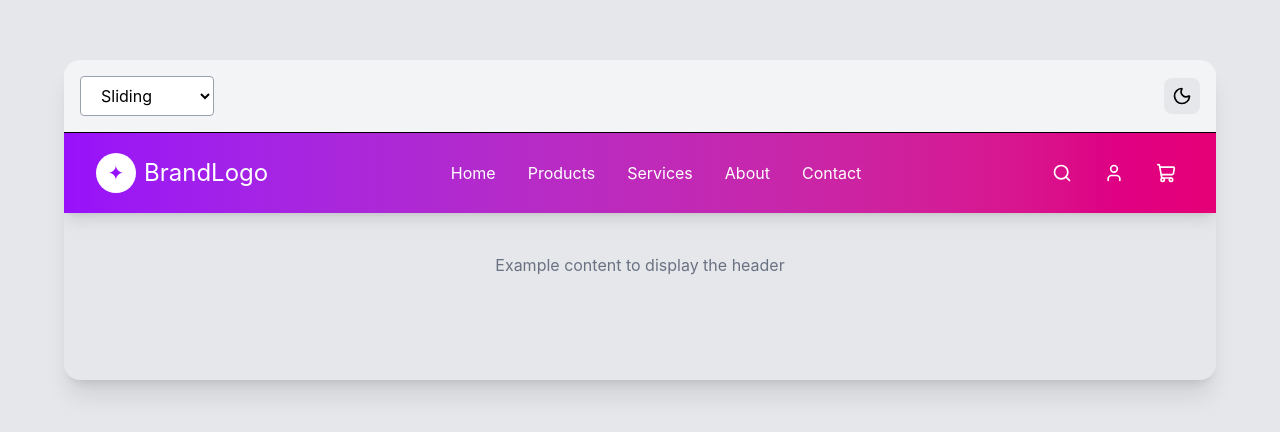
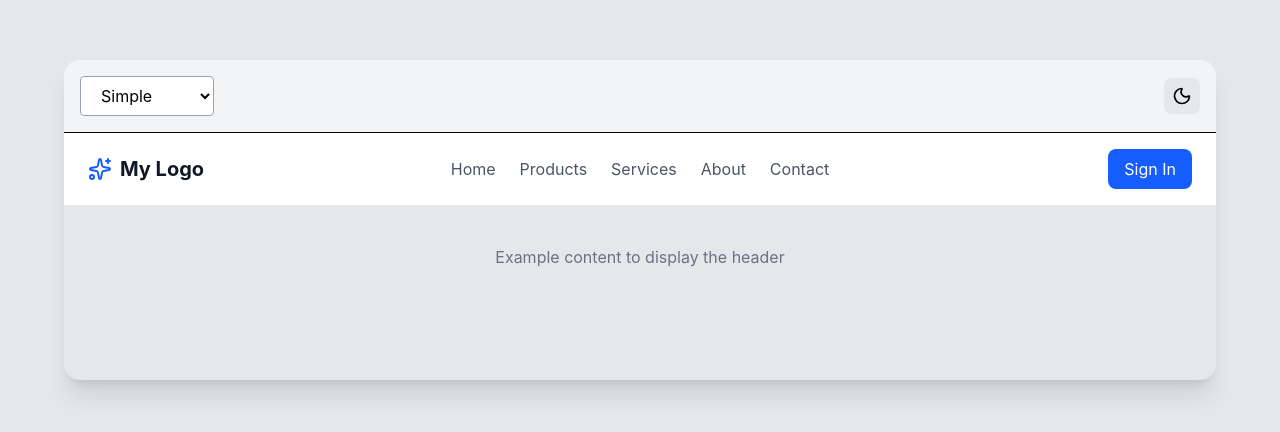
Before and after one commit to faidrn/HeaderLab, a React (Vite) app: page / in a window 1280 px wide. Shown: the part 180-612 px from the top of the page. Built offline with nearby package versions, Linux system fonts and the light colour scheme.

Commit message:
feat(headers): add SimpleHeader component and integrate into showcase
- Create SimpleHeader component with entry point and data file
- Register SimpleHeader in centralized headers index
- Update HeaderShowcase to include SimpleHeader demo
- Extend headerTokens for consistent styling support

```diff
--- /dev/null
+++ b/src/components/headers/SimpleHeader/SimpleHeader.jsx
@@ -0,0 +1,108 @@
+import { useState } from "react";
+import { Menu, X, Sparkles } from "lucide-react";
+import { headerColors } from "../../../styles/headerTokens";
+import { useTheme } from "../../../theme/ThemeProvider";
+import { div } from "motion/react-client";
+
+const SimpleHeader = ({
+  title = "My Logo",
+  menuItems = [],
+  button = [],
+  color = "white",
+}) => {
+    const { theme } = useTheme();
+    const c = headerColors[color];
+
+    const [isDark, setIsDark] = useState(false);
+    const [isMenuOpen, setIsMenuOpen] = useState(false);
+
+
+    return (
+        <div
+            className={`w-full ${isDark ? 'dark' : 'light'} transition-colors`}
+        >
+            <header
+                className={`${c.background} ${c.borderColor} ${c.darkBackground} ${c.darkBorderColor} px-4 sm:px-6 py-4 transition-colors`}
+            >
+                <div
+                    className="max-w-7xl mx-auto"
+                >
+                    <div className="w-full flex items-center justify-between md:grid md:grid-cols-3">
+                        <div
+                            className="flex items-center gap-2 shrink-0"
+                        >
+                            {/* Logo and Title */}
+                            <Sparkles className={`w-6 h-6 ${c.iconColor} ${c.darkIconColor}`} />
+                            <h1
+                                className={`${c.titleColor} ${c.darkTitleColor} font-bold text-xl whitespace-nowrap`}
+                            >
+                                {title}
+                            </h1>
+                        </div>
+
+                        {/* Desktop Navigation Menu */}
+                        <nav
+                            className="hidden md:flex items-center justify-center gap-6"
+                        >
+                            {menuItems.map((item, index) => (
+                                <a
+                                    key={index}
+                                    href={item.href}
+                                    className={`${c.text} ${c.darkText} ${c.hoverText} ${c.darkHoverText}`}
+                                >
+                                    {item.label}
+                                </a>
+                            ))}
+                        </nav>
+
+
+                        <div className="flex items-center justify-end gap-2 sm:gap-4 shrink-0">
+                            <button
+                                onClick={button.onClick}
+                                className={`hidden sm:block ${c.buttonColor} ${c.textButton} ${c.darkButtonColor} ${c.darkButtonHover} px-4 py-2 rounded-lg ${c.buttonHover} ${c.darkButtonHover} transition-colors`}
+                            >
+                                {button.text}
+                            </button>
+
+                            {/* Mobile Menu Toggle */}
+                            <button
+                                onClick={() => setIsMenuOpen(!isMenuOpen)}
+                                className={`md:hidden p-2 rounded-lg ${c.menuButton.background} ${c.menuButton.darkBackground} ${c.menuButton.text} ${c.menuButton.darkText} ${c.menuButton.hover} ${c.menuButton.darkHover} transition-colors`}
+                            >
+                                {isMenuOpen ? <X className="w-5 h-5" /> : <Menu className="w-5 h-5" />}
+                            </button>
+                        </div>
+                    </div>
+
+
+                    {/* Mobile Menu */}
+                    {isMenuOpen && (
+                        <div className="md:hidden mt-4 pt-4 border-t border-gray-200 dark:border-gray-700">
+                            <nav className="flex flex-col gap-4">
+                                {menuItems.map((item, index) => (
+                                    <a
+                                        key={index}
+                                        href={item.href}
+                                        className={`${c.text} ${c.darkText} ${c.hoverText} ${c.darkHoverText}`}
+                                    >
+                                        {item.label}
+                                    </a>
+                                ))}
+
+                                <button
+                                    onClick={button.onClick}
+                                    className={`${c.buttonColor} ${c.textButton} ${c.darkButtonColor} ${c.darkButtonHover} px-4 py-2 rounded-lg ${c.buttonHover} ${c.darkButtonHover} text-left transition-colors`}
+                                >
+                                    {button.text}
+                                </button>
+                            </nav>
+                        </div>
+                    )}
+                </div>
+
+            </header>
+        </div>
+    );
+};
+
+export default SimpleHeader;
--- /dev/null
+++ b/src/components/headers/SimpleHeader/index.js
@@ -0,0 +1 @@
+export { default } from "./SimpleHeader";
--- /dev/null
+++ b/src/components/headers/SimpleHeader/simpleHeader.data.js
@@ -0,0 +1,12 @@
+export const menusSimpleHeader = [
+    { label: "Home", href: "#home" },
+    { label: "Products", href: "#products" },
+    { label: "Services", href: "#services" },
+    { label: "About", href: "#about" },
+    { label: "Contact", href: "#contact" },
+];
+
+export const buttonSimpleHeader = {
+    text: "Sign In",
+    onClick: () => alert("Sign In"),
+};
--- a/src/components/headers/index.js
+++ b/src/components/headers/index.js
@@ -1,3 +1,4 @@
 export { default as SlidingHeader } from "./SlidingHeader/SlidingHeader";
 export { default as InteractiveHeader } from "./InteractiveHeader/InteractiveHeader";
 export { default as AnimatedHeader } from "./AnimatedHeader/AnimatedHeader";
+export { default as SimpleHeader } from "./SimpleHeader";
--- a/src/pages/HeaderShowcase.jsx
+++ b/src/pages/HeaderShowcase.jsx
@@ -1,15 +1,16 @@
 import { useState, useEffect } from "react";
 import ShowcaseLayout from "../Layouts/ShowcaseLayout";
-import { SlidingHeader, InteractiveHeader, AnimatedHeader } from "../components/headers";
+import { SlidingHeader, InteractiveHeader, AnimatedHeader, SimpleHeader } from "../components/headers";
 import { menuSlidingHeader, iconsSlidingHeader } from "../components/headers/SlidingHeader/slidingHeader.data";
 import { categories, iconsInteractiveHeader, buttonInteractiveHeader } from "../components/headers/InteractiveHeader/interactiveHeader.data";
 import { navItemsAnimatedHeader, buttonAnimatedHeader } from "../components/headers/AnimatedHeader/animatedHeader.data";
+import { menusSimpleHeader, buttonSimpleHeader } from "../components/headers/SimpleHeader/simpleHeader.data";
 import { useTheme } from "../theme/ThemeProvider";
 import { Sun, Moon } from "lucide-react";
 import { motion } from "motion/react";
 
 const HeaderShowcase = () => {
-    const [active, setActive] = useState("sliding");
+    const [active, setActive] = useState("simple");
     const { theme, toggleTheme } = useTheme();
 
     return (
@@ -22,6 +23,7 @@ const HeaderShowcase = () => {
                     onChange={(e) => setActive(e.target.value)}
                     className="px-4 py-2 rounded border border-gray-400 bg-white text-black dark:bg-gray-800 dark:text-white"
                 >
+                    <option value="simple">Simple</option>
                     <option value="sliding">Sliding</option>
                     <option value="interactive">Interactive</option>
                     <option value="animated">Animated</option>
@@ -70,7 +72,14 @@ const HeaderShowcase = () => {
                     color="orange"
                 />
             )}
-
+            {active === "simple" && (
+                <SimpleHeader
+                    title="My Logo"
+                    menuItems={menusSimpleHeader}
+                    button={buttonSimpleHeader}
+                    color="white"
+                />
+            )}
 
             <div
                 className="p-10 text-center text-gray-500  dark:bg-gray-900 dark:text-white transition-colors"
--- a/src/styles/headerTokens.js
+++ b/src/styles/headerTokens.js
@@ -94,4 +94,32 @@ export const headerColors = {
     },
   },
 
+  white: {
+    background: "bg-white",
+    darkBackground: "dark:bg-gray-800",
+    borderColor: "border-gray-200",
+    darkBorderColor: "dark:border-gray-100",
+    iconColor: "text-blue-600",
+    darkIconColor: "dark:text-blue-500",
+    titleColor: "text-gray-900",
+    darkTitleColor: "dark:text-white",
+    text: "text-gray-600",
+    darkText: "dark:text-gray-300",
+    hoverText: "hover:text-gray-900",
+    darkHoverText: "dark:hover:text-white",
+    buttonColor: "bg-blue-600",
+    darkButtonColor: "dark:bg-blue-500",
+    buttonHover: "hover:bg-blue-700",
+    darkButtonHover: "dark:hover:bg-blue-600",
+    textButton: "text-white",
+    menuButton: {
+      background: "bg-gray-100",
+      darkBackground: "dark:bg-gray-700",
+      text: "text-gray-800",
+      darkText: "dark:text-gray-200",
+      hover: "hover:bg-gray-200",
+      darkHover: "dark:hover:bg-gray-600",
+    },
+  },
+
 };
```
